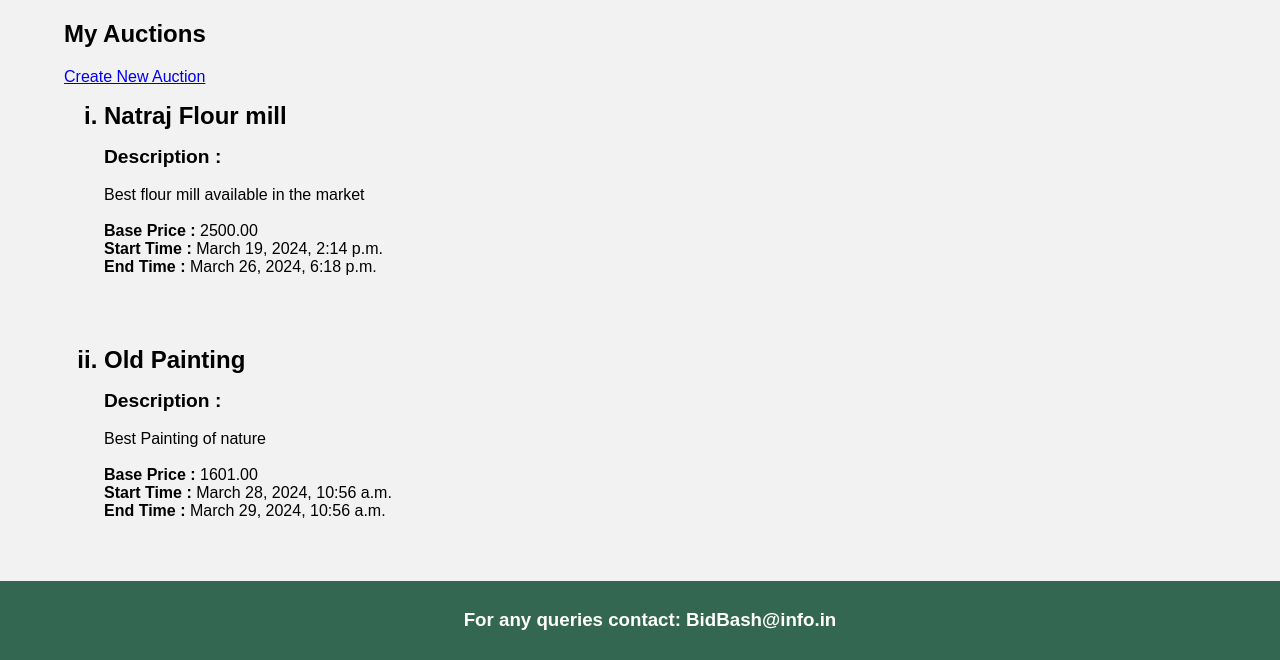
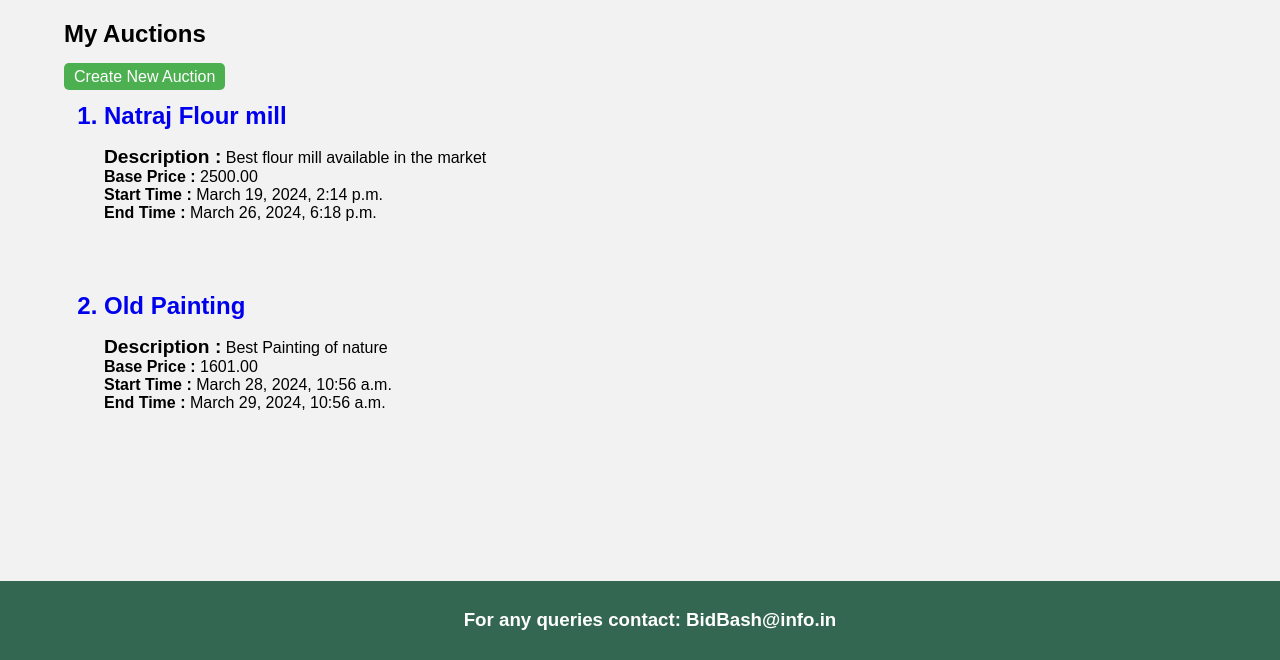
Before and after one commit to Akshay3237/Online-Auction-Systen, a Django app: page /my_auctions/ in a window 1280 px wide. Shown: the part 140-800 px from the top of the page. Run offline with Django 5.2, Linux system fonts and the light colour scheme; a user stored in the database is signed in; data comes from the database, SQL or seed files in the repository; both versions use the stored data as it was after the commit.

Commit message:
improved my auctions

```diff
--- a/myapp/urls.py
+++ b/myapp/urls.py
@@ -2,6 +2,7 @@ from django.contrib import admin
 from django.urls import path
 from . import views
 from django.contrib.auth.decorators import login_required
+from django.views.generic import RedirectView
 
 urlpatterns = [
     # path('',views.home),
@@ -19,5 +20,6 @@ urlpatterns = [
      path('see_more', views.see_more, name='see_more'),
      path('auction_reports', views.auction_reports, name='auction_reports'),
      path('search_products', views.search_products, name='search_products'),
+     path('<path:invalid_path>', RedirectView.as_view(url='/'), name='invalid_url_redirect'),
     # path('item',views.item),
 ]
--- a/myapp/views.py
+++ b/myapp/views.py
@@ -107,7 +107,7 @@ def add_image(request, auction_id):
                     image.item = auction
                     image.save()
 
-            return HttpResponseRedirect(reverse('auction_detail', args=[auction_id]))
+            return HttpResponseRedirect(reverse('my_auctions'))
     else:
         formset = ImageFormSet(prefix='images')
 
--- a/templates/my_auctions.html
+++ b/templates/my_auctions.html
@@ -10,18 +10,19 @@
 <h2>My Auctions</h2>
 
 <!-- Button to create a new auction -->
-<a href="{% url 'create_auction' %}" class="btn btn-primary">Create New Auction</a>
+<a class="bid-now" href="{% url 'create_auction' %}" class="btn btn-primary">Create New Auction</a>
 
 <!-- Display user's auctions -->
 {% if user_auctions %}
     <ul>
         {% for auction in user_auctions %}
-            <li style="font-weight: bolder; font-size: x-large; list-style-type:lower-roman;">{{ auction.name }}</li>
-           <p> <b style="font-size: larger;">Description :</b> <br> <br>
-            {{ auction.description}}  <br> <br>
+            <a href="{% url 'item' auction.id %}" style="text-decoration: none;">
+                <li style="font-weight: bolder; font-size: x-large; list-style-type:decimal;">{{ auction.name }}</li>
+            </a>
+            <p><b style="font-size: larger;">Description :</b> {{ auction.description}}<br>
             <b>Base Price : </b> {{ auction.base_price }} <br>
-            <b>Start Time :</b>  {{ auction.start_time }} <br>
-           <b> End Time :</b>  {{ auction.end_time }} <br>
+            <b>Start Time : </b> {{ auction.start_time }} <br>
+            <b>End Time :</b>  {{ auction.end_time }} <br>
         </p>
             <br> <br> <br>
             {% endfor %}
```
Also changed, not shown: db.sqlite3, images/images/HD-wallpaper-nature-in-art-retro-art-paintings-cool-beauty-nature-old.jpg (added), images/images/HD-wallpaper-nature-in-art-retro-art-paintings-cool-beauty-nature-old_TtFph8C.jpg (added), images/images/HD-wallpaper-nature-in-art-retro-art-paintings-cool-beauty-nature-old_yCahjxZ.jpg (added).
